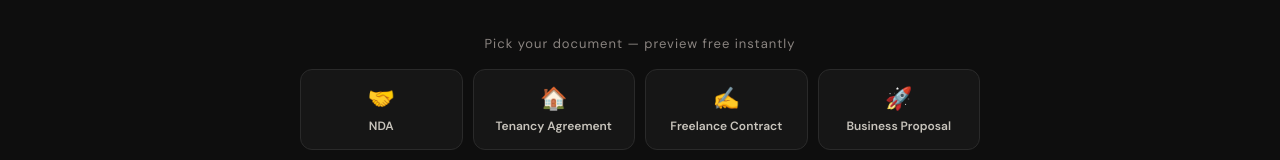
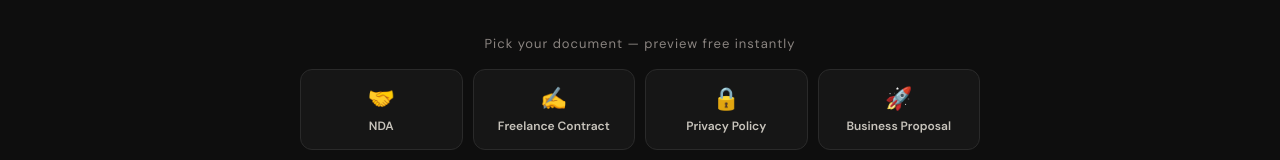
Before and after one commit to dgtalquantumleap-ai/signova, a React (Vite) app: page / in a window 1280 px wide. Shown: the part 760-920 px from the top of the page. Built offline with nearby package versions, Linux system fonts and the light colour scheme; no server answers.

Commit message:
feat: geo-detect visitor country, show region-relevant documents first in quickpick grid

```diff
--- a/src/pages/Landing.jsx
+++ b/src/pages/Landing.jsx
@@ -56,22 +56,107 @@ const CURRENCY_MAP = {
 }
 const DEFAULT_CURRENCY = { symbol: '$', amount: 4.99, code: 'USD', local: null }
 
-function useCurrency() {
+function useGeo() {
   const [currency, setCurrency] = useState(DEFAULT_CURRENCY)
+  const [countryCode, setCountryCode] = useState(null)
   useEffect(() => {
-    // Cache in sessionStorage — only call API once per session
-    const cached = sessionStorage.getItem('sig_currency')
-    if (cached) { setCurrency(JSON.parse(cached)); return }
+    const cached = sessionStorage.getItem('sig_geo')
+    if (cached) {
+      const parsed = JSON.parse(cached)
+      setCurrency(parsed.currency)
+      setCountryCode(parsed.countryCode)
+      return
+    }
     fetch('https://ipapi.co/json/')
       .then(r => r.json())
       .then(data => {
         const c = CURRENCY_MAP[data.country_code] || DEFAULT_CURRENCY
-        sessionStorage.setItem('sig_currency', JSON.stringify(c))
+        const cc = data.country_code || null
+        sessionStorage.setItem('sig_geo', JSON.stringify({ currency: c, countryCode: cc }))
         setCurrency(c)
+        setCountryCode(cc)
       })
-      .catch(() => { /* silent fail — stays USD */ })
+      .catch(() => {})
   }, [])
-  return currency
+  return { currency, countryCode }
+}
+
+// ── Geo-prioritised quick-pick documents ────────────────────────────────────
+const QUICKPICK_DEFAULT = [
+  { id: 'nda', icon: '🤝', name: 'NDA' },
+  { id: 'freelance-contract', icon: '✍️', name: 'Freelance Contract' },
+  { id: 'privacy-policy', icon: '🔒', name: 'Privacy Policy' },
+  { id: 'business-proposal', icon: '🚀', name: 'Business Proposal' },
+  { id: 'service-agreement', icon: '📝', name: 'Service Agreement' },
+  { id: 'loan-agreement', icon: '💰', name: 'Loan Agreement' },
+  { id: 'tenancy-agreement', icon: '🏠', name: 'Tenancy Agreement' },
+  { id: 'employment-offer-letter', icon: '👔', name: 'Offer Letter' },
+]
+const QUICKPICK_REGIONS = {
+  NG: [
+    { id: 'tenancy-agreement', icon: '🏠', name: 'Tenancy Agreement' },
+    { id: 'deed-of-assignment', icon: '📜', name: 'Deed of Assignment' },
+    { id: 'business-proposal', icon: '🚀', name: 'Business Proposal' },
+    { id: 'quit-notice', icon: '💮', name: 'Quit Notice' },
+    { id: 'loan-agreement', icon: '💰', name: 'Loan Agreement' },
+    { id: 'hire-purchase', icon: '🚗', name: 'Hire Purchase' },
+    { id: 'power-of-attorney', icon: '⚖️', name: 'Power of Attorney' },
+    { id: 'nda', icon: '🤝', name: 'NDA' },
+  ],
+  GH: 'NG', KE: 'NG', ZA: 'NG', TZ: 'NG', UG: 'NG', ET: 'NG',
+  SN: 'NG', CI: 'NG', CM: 'NG', EG: 'NG', ZW: 'NG',
+  IN: [
+    { id: 'nda', icon: '🤝', name: 'NDA' },
+    { id: 'freelance-contract', icon: '✍️', name: 'Freelance Contract' },
+    { id: 'service-agreement', icon: '📝', name: 'Service Agreement' },
+    { id: 'employment-offer-letter', icon: '👔', name: 'Offer Letter' },
+    { id: 'consulting-agreement', icon: '💼', name: 'Consulting Agreement' },
+    { id: 'business-proposal', icon: '🚀', name: 'Business Proposal' },
+    { id: 'loan-agreement', icon: '💰', name: 'Loan Agreement' },
+    { id: 'mou', icon: '🗒️', name: 'MOU' },
+  ],
+  PK: 'IN', BD: 'IN', PH: 'IN', ID: 'IN', MY: 'IN', SG: 'IN',
+  US: [
+    { id: 'privacy-policy', icon: '🔒', name: 'Privacy Policy' },
+    { id: 'terms-of-service', icon: '📋', name: 'Terms of Service' },
+    { id: 'nda', icon: '🤝', name: 'NDA' },
+    { id: 'freelance-contract', icon: '✍️', name: 'Freelance Contract' },
+    { id: 'independent-contractor', icon: '🏢', name: 'Contractor Agreement' },
+    { id: 'employment-offer-letter', icon: '👔', name: 'Offer Letter' },
+    { id: 'consulting-agreement', icon: '💼', name: 'Consulting Agreement' },
+    { id: 'service-agreement', icon: '📝', name: 'Service Agreement' },
+  ],
+  CA: 'US', GB: 'US', AU: 'US', NZ: 'US',
+  DE: 'US', FR: 'US', IT: 'US', ES: 'US', NL: 'US', PT: 'US',
+  AE: [
+    { id: 'mou', icon: '🗒️', name: 'MOU' },
+    { id: 'business-partnership', icon: '🤝', name: 'Partnership Agreement' },
+    { id: 'nda', icon: '🤝', name: 'NDA' },
+    { id: 'service-agreement', icon: '📝', name: 'Service Agreement' },
+    { id: 'distribution-agreement', icon: '📦', name: 'Distribution Agreement' },
+    { id: 'supply-agreement', icon: '🏭', name: 'Supply Agreement' },
+    { id: 'joint-venture', icon: '🏗️', name: 'Joint Venture' },
+    { id: 'business-proposal', icon: '🚀', name: 'Business Proposal' },
+  ],
+  SA: 'AE',
+  BR: [
+    { id: 'freelance-contract', icon: '✍️', name: 'Freelance Contract' },
+    { id: 'service-agreement', icon: '📝', name: 'Service Agreement' },
+    { id: 'nda', icon: '🤝', name: 'NDA' },
+    { id: 'employment-offer-letter', icon: '👔', name: 'Offer Letter' },
+    { id: 'business-proposal', icon: '🚀', name: 'Business Proposal' },
+    { id: 'loan-agreement', icon: '💰', name: 'Loan Agreement' },
+    { id: 'business-partnership', icon: '🤝', name: 'Partnership Agreement' },
+    { id: 'tenancy-agreement', icon: '🏠', name: 'Tenancy Agreement' },
+  ],
+  MX: 'BR', CO: 'BR', AR: 'BR',
+}
+function getQuickPicks(cc) {
+  if (!cc) return QUICKPICK_DEFAULT
+  let p = QUICKPICK_REGIONS[cc]
+  if (!p) return QUICKPICK_DEFAULT
+  if (typeof p === 'string') p = QUICKPICK_REGIONS[p]
+  return p || QUICKPICK_DEFAULT
 }
 
 function LoomFacade({ videoId }) {
@@ -381,7 +466,8 @@ const FAQS = [
 
 export default function Landing() {
   const navigate = useNavigate()
-  const currency = useCurrency()
+  const { currency, countryCode } = useGeo()
+  const quickPicks = getQuickPicks(countryCode)
   const [ticker, setTicker] = useState(0)
   const [navOpen, setNavOpen] = useState(false)
   const [openFaq, setOpenFaq] = useState(null)
@@ -509,16 +595,7 @@ export default function Landing() {
           <div className="hero-quickpick">
             <p className="quickpick-label">Pick your document — preview free instantly</p>
             <div className="quickpick-grid">
-              {[
-                { id: 'nda', icon: '🤝', name: 'NDA' },
-                { id: 'tenancy-agreement', icon: '🏠', name: 'Tenancy Agreement' },
-                { id: 'freelance-contract', icon: '✍️', name: 'Freelance Contract' },
-                { id: 'business-proposal', icon: '🚀', name: 'Business Proposal' },
-                { id: 'privacy-policy', icon: '🔒', name: 'Privacy Policy' },
-                { id: 'loan-agreement', icon: '💰', name: 'Loan Agreement' },
-                { id: 'deed-of-assignment', icon: '📜', name: 'Deed of Assignment' },
-                { id: 'service-agreement', icon: '📝', name: 'Service Agreement' },
-              ].map(d => (
+              {quickPicks.map(d => (
                 <button
                   key={d.id}
                   className="quickpick-btn"
```
